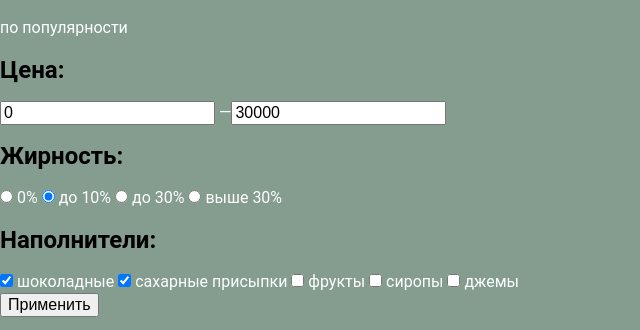
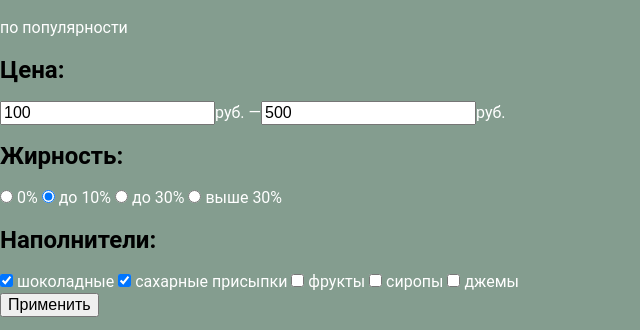
Before and after one commit to Grevinna/66820-gllacy, a plain HTML site: page inner.html in a window 1280 px wide. Shown: the part 464-794 px from the top of the page, without its empty margins (0-640 px from the left). Drawn offline with Linux system fonts and the light colour scheme.

Commit message:
+правка фильтра

```diff
--- a/inner.html
+++ b/inner.html
@@ -87,8 +87,8 @@
 								Цена:
 							</h2>
 							<div class="price-controls">
-								<label class="min-price"><input name="min-price" type="text" value="0"></label>
-								<label class="max-price">	&#8212;<input name="max-price" type="text" value="30000"></label>
+								<label class="min-price"><input name="min-price" type="text" value="100">руб.</label>
+								<label class="max-price">	&#8212;<input name="max-price" type="text" value="500">руб.</label>
 							</div>
 							<div class="range-filter">
 								<div class="range-controls">
```
